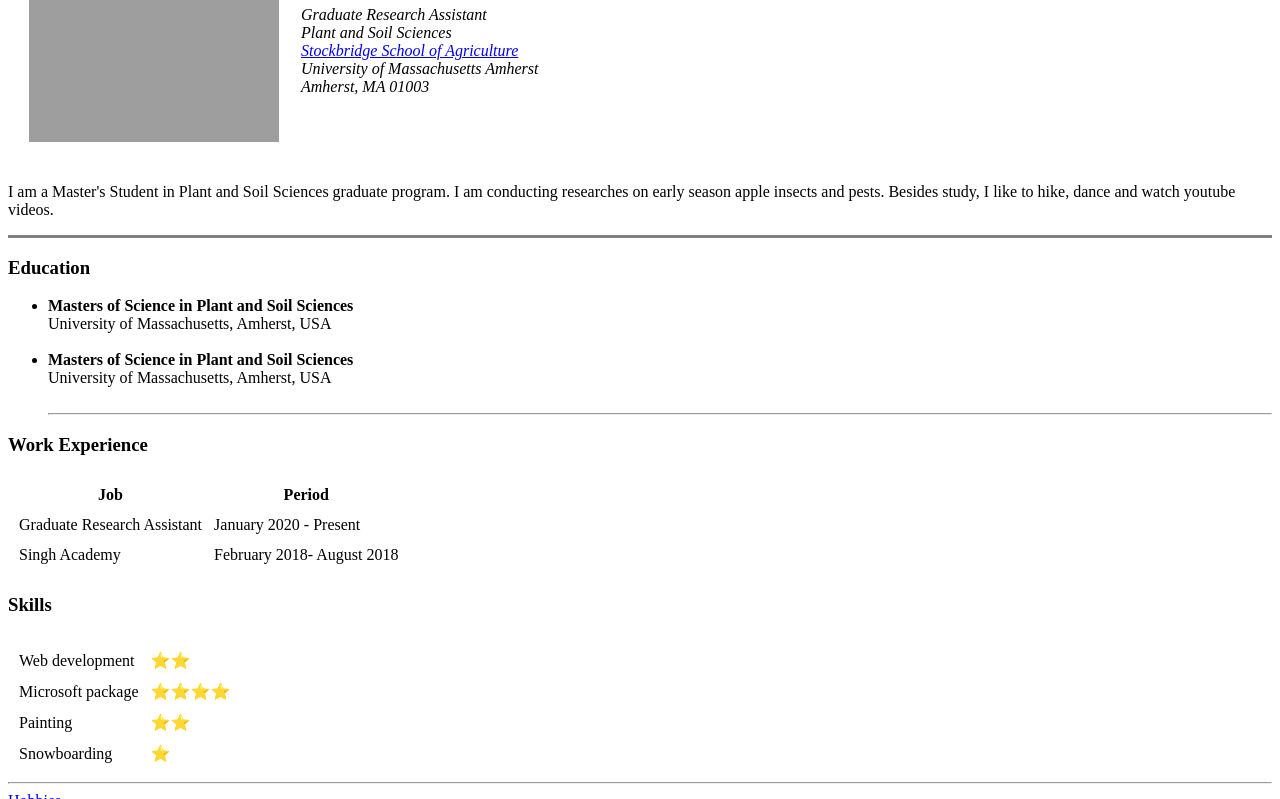
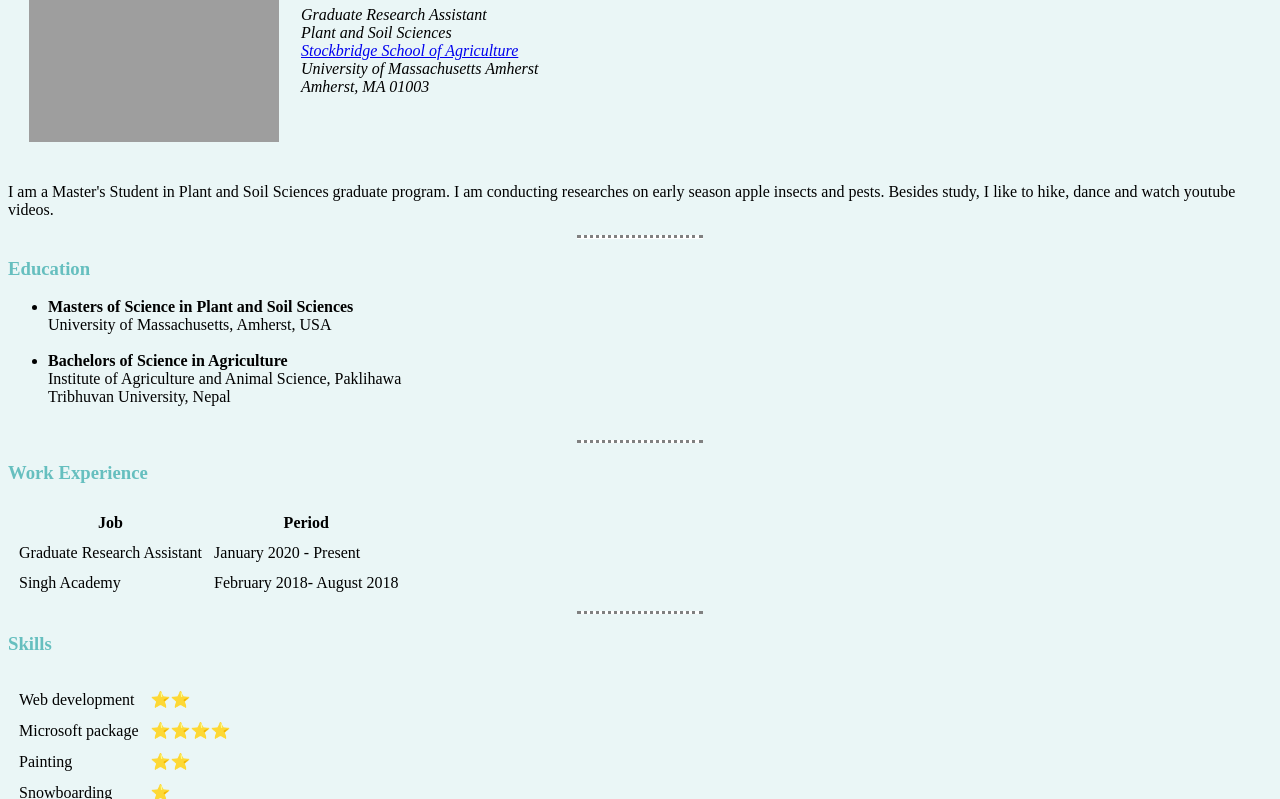
Before and after one commit to PrabinaRegmi/cv, a plain HTML site: page index.html in a window 1280 px wide. Shown: the part 137-936 px from the top of the page. Drawn offline with Linux system fonts and the light colour scheme; grey boxes are pictures that could not be loaded.

Commit message:
Introduced CSS

```diff
--- /dev/null
+++ b/css/style.css
@@ -0,0 +1,21 @@
+body{
+    background-color:#EAF6F6;
+
+
+  }
+  hr{
+    background-color: white;
+    border-style:  none;
+    border-top-style: dotted;
+    border-color: gray;
+    border-width: 3px;
+    width: 10%
+
+
+  }
+  h1{
+    color:#66BFBF;
+  }
+  h3{
+    color: #66BFBF;
+  }
--- a/index.html
+++ b/index.html
@@ -5,8 +5,9 @@
     <meta http-equiv="X-UA-Compatible" content="IE=edge">
     <meta name="viewport" content="width=device-width, initial-scale=1.0">
     <title>Prabina's Personal Site</title>
+    <link rel="stylesheet" href="css/style.css">
 </head>
-<body>
+<body >
   <table cellspacing="20">
     <tr>
       <td>
@@ -25,11 +26,12 @@
   <ul>
     <li><strong>Masters of Science in Plant and Soil Sciences</strong><br>University of Massachusetts, Amherst, USA</li>
     <br>
-    <li><strong>Masters of Science in Plant and Soil Sciences</strong><br>University of Massachusetts, Amherst, USA</li>
+    <li><strong>Bachelors of Science in Agriculture</strong><br>Institute of Agriculture and Animal Science, Paklihawa<br>Tribhuvan University, Nepal</li>
     <br>
-    <hr margin-left="0">
+
 
   </ul>
+  <hr size="2" noshade>
   <h3>Work Experience</h3>
     <table cellspacing="10">
       <thead>
@@ -61,6 +63,7 @@
 
       </tbody>
     </table>
+    <hr size="2" noshade>
     <h3>Skills</h3>
     <table>
       <tr>
@@ -86,7 +89,7 @@
         <td>⭐</td>
       </tr>
     </table>
-  <hr>
+  <hr size="2" noshade>
   <a href="hobbies.html">Hobbies</a>
   <br>
   <a href="contact-me.html">Contact Me</a>
```
Also changed, not shown: contact-me.html (+1 -0 lines), hobbies.html (+1 -0 lines).
